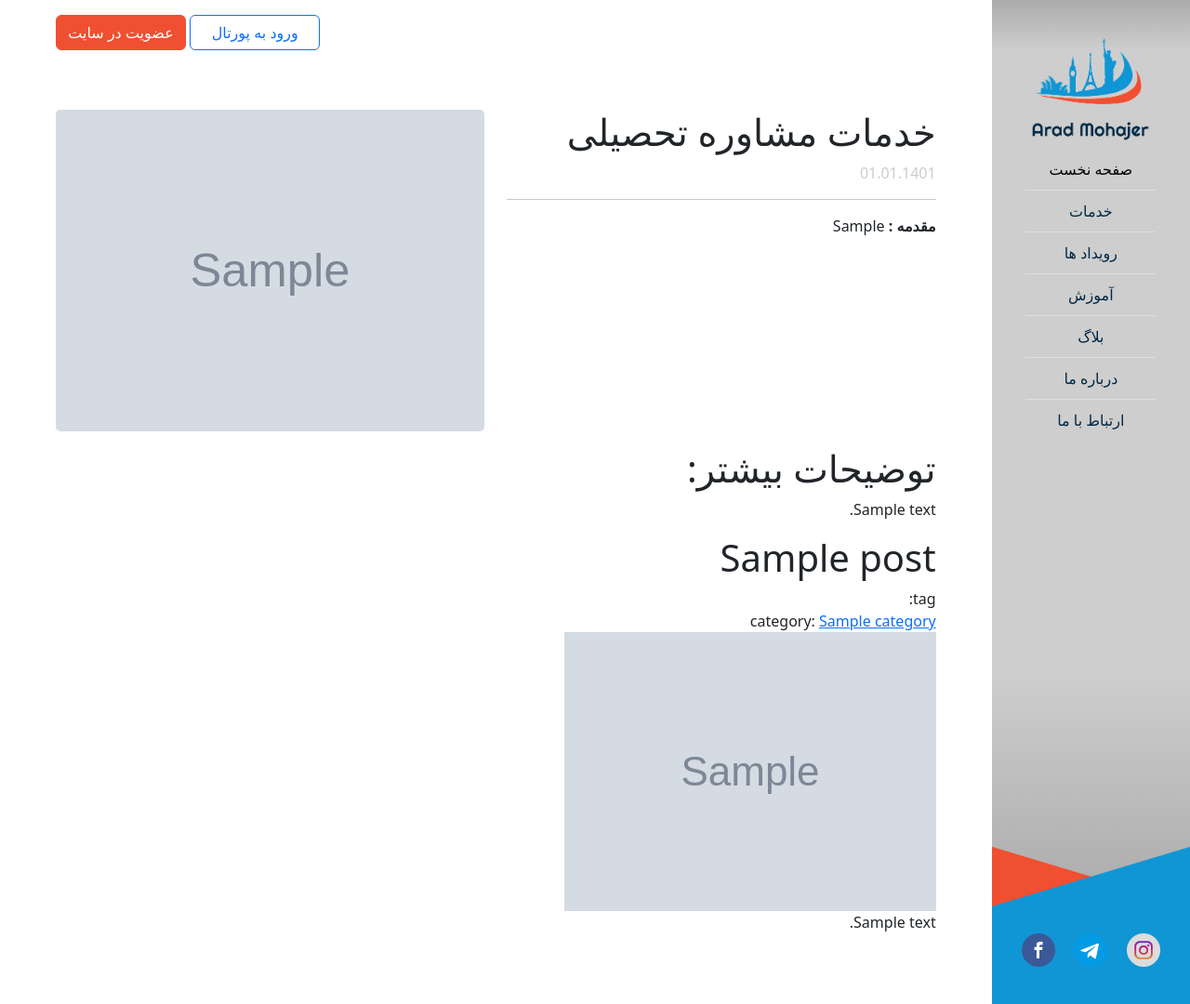
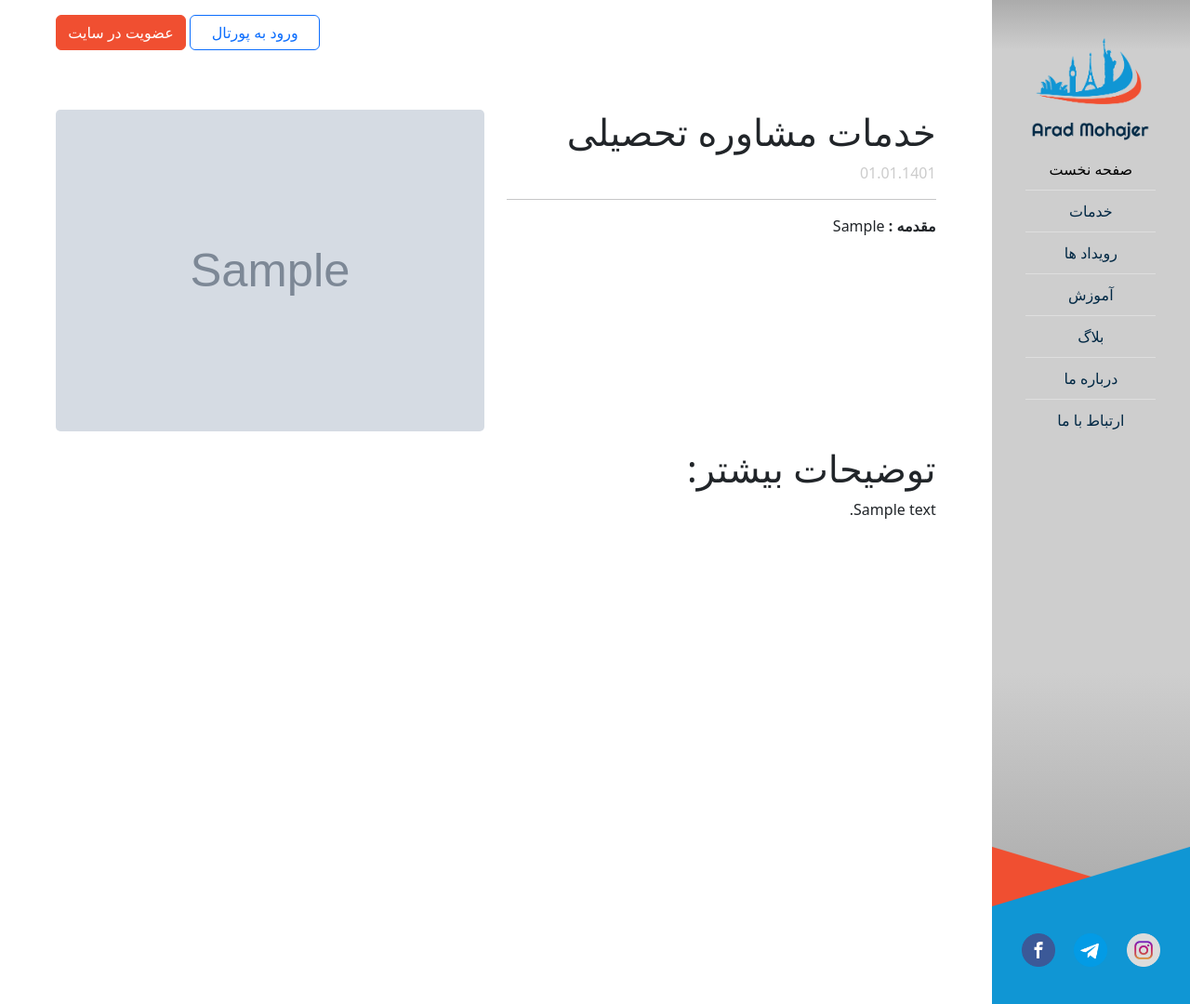
Before and after one commit to sayadlou/arad, a Django app: page /blog/post/sample in a window 1280 px wide. Shown: the whole page at 93% size. Run offline with Django 3.2, Linux system fonts and the light colour scheme; tables that the repository leaves empty hold one stand-in row (values such as "Sample post"); grey boxes marked "Sample" are stand-in pictures; parts of the project's set-up code (start-up, migrations or seed data) failed here and were passed over; some libraries are stand-ins or nearby versions; some web fonts are replaced.

Commit message:
slug blog new face

```diff
--- a/apps/blog/templates/blog/slug.html
+++ b/apps/blog/templates/blog/slug.html
@@ -14,8 +14,8 @@
                     </div>
                     <hr>
 
-                        <b>مقدمه : </b>
-                        {{ object.intro |safe}}
+                    <b>مقدمه : </b>
+                    {{ object.intro |safe }}
                 </div>
                 <div class="col-lg-6">
                     <div class="post-img">
@@ -30,29 +30,5 @@
                 </p>
             </div>
         </div>
-
-
-        <div id="user">
-            <div class="row">
-                <div class="col-lg-12">
-                    <h1>{{ object.title }}</h1>
-                    <div>
-                        {% translate "tag:" %}
-                        {% for tag in object.tags_list %}
-                            <a href="{% url "blog:tag" %}?tag={{ tag }}">{{ tag }}</a>
-                        {% endfor %}
-                    </div>
-                    <div>
-                        {% translate "category:" %}
-                        <a href="{% url "blog:tag" %}?tag={{ object.category }}">{{ object.category }}</a>
-                    </div>
-                    <img src="{{ object.picture.url }}" alt="object-image">
-                    <p>
-                        {{ object.content | safe }}
-                    </p>
-
-                </div>
-            </div>
-        </div>
     </div>
 {% endblock %}
```
